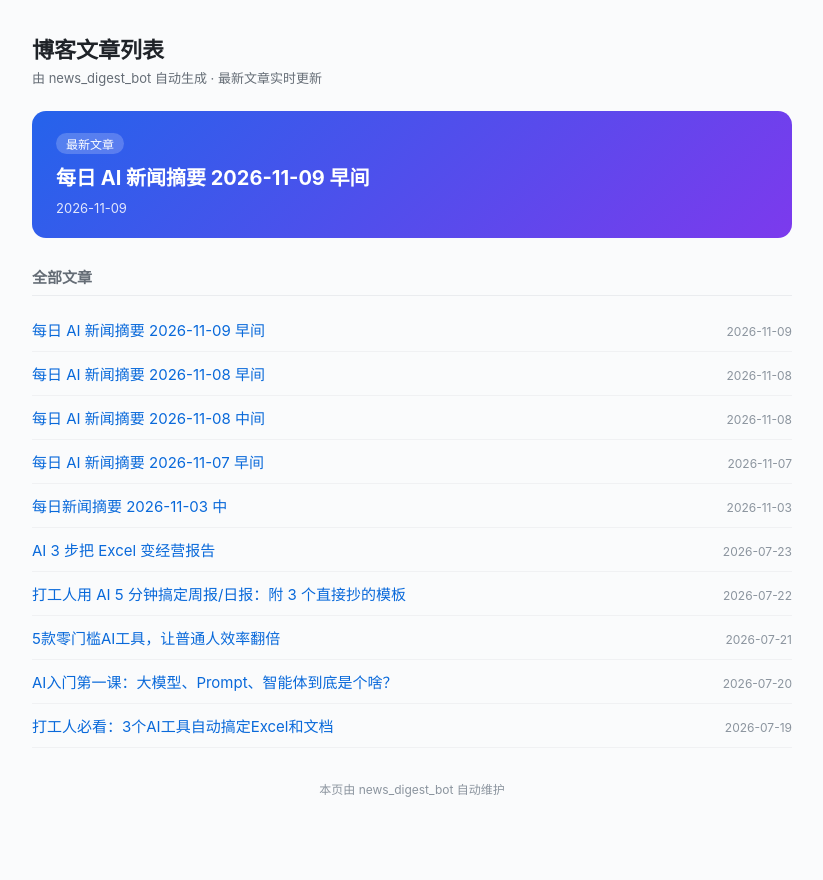
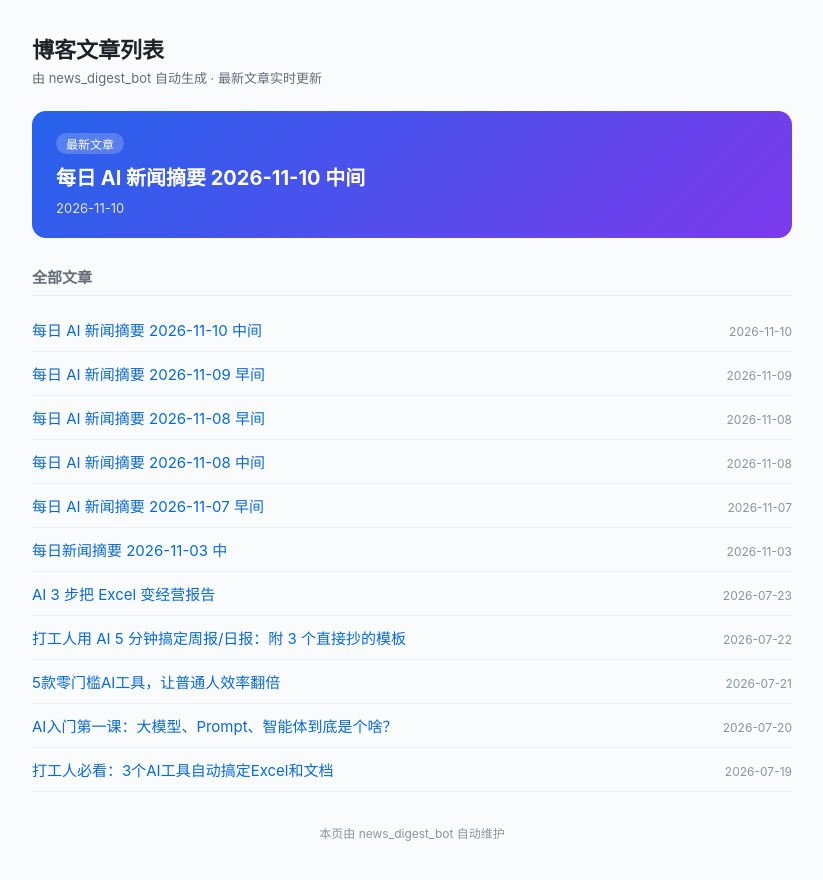
Before and after one commit to xiaoxiaoxiacom/xiaoxiaoxiacom.github.io, a Jekyll site: the page index.html, which Jekyll copies as it is, in a window 1280 px wide. Shown: the top 880 px of the page, without its empty margins (228-1051 px from the left). Built offline with Jekyll 4.4.1, drawn with Linux system fonts in a browser that asks for light colours.

Commit message:
auto: update index.html

```diff
--- a/index.html
+++ b/index.html
@@ -28,11 +28,12 @@
 
     <section class="hero">
       <div class="tag">最新文章</div>
-      <a class="hero-link" href="https://ai.miki.vip/2026/11/09/ai-news-2026-11-09-morning/">每日 AI 新闻摘要 2026-11-09 早间</a>
-      <div class="hero-date">2026-11-09</div>
+      <a class="hero-link" href="https://ai.miki.vip/2026/11/10/ai-news-2026-11-10-noon/">每日 AI 新闻摘要 2026-11-10 中间</a>
+      <div class="hero-date">2026-11-10</div>
     </section>
   <h2>全部文章</h2>
   <ul>
+      <li><a href="https://ai.miki.vip/2026/11/10/ai-news-2026-11-10-noon/">每日 AI 新闻摘要 2026-11-10 中间</a><span class="date">2026-11-10</span></li>
       <li><a href="https://ai.miki.vip/2026/11/09/ai-news-2026-11-09-morning/">每日 AI 新闻摘要 2026-11-09 早间</a><span class="date">2026-11-09</span></li>
       <li><a href="https://ai.miki.vip/2026/11/08/ai-news-2026-11-08-morning/">每日 AI 新闻摘要 2026-11-08 早间</a><span class="date">2026-11-08</span></li>
       <li><a href="https://ai.miki.vip/2026/11/08/ai-news-2026-11-08-noon/">每日 AI 新闻摘要 2026-11-08 中间</a><span class="date">2026-11-08</span></li>
```
